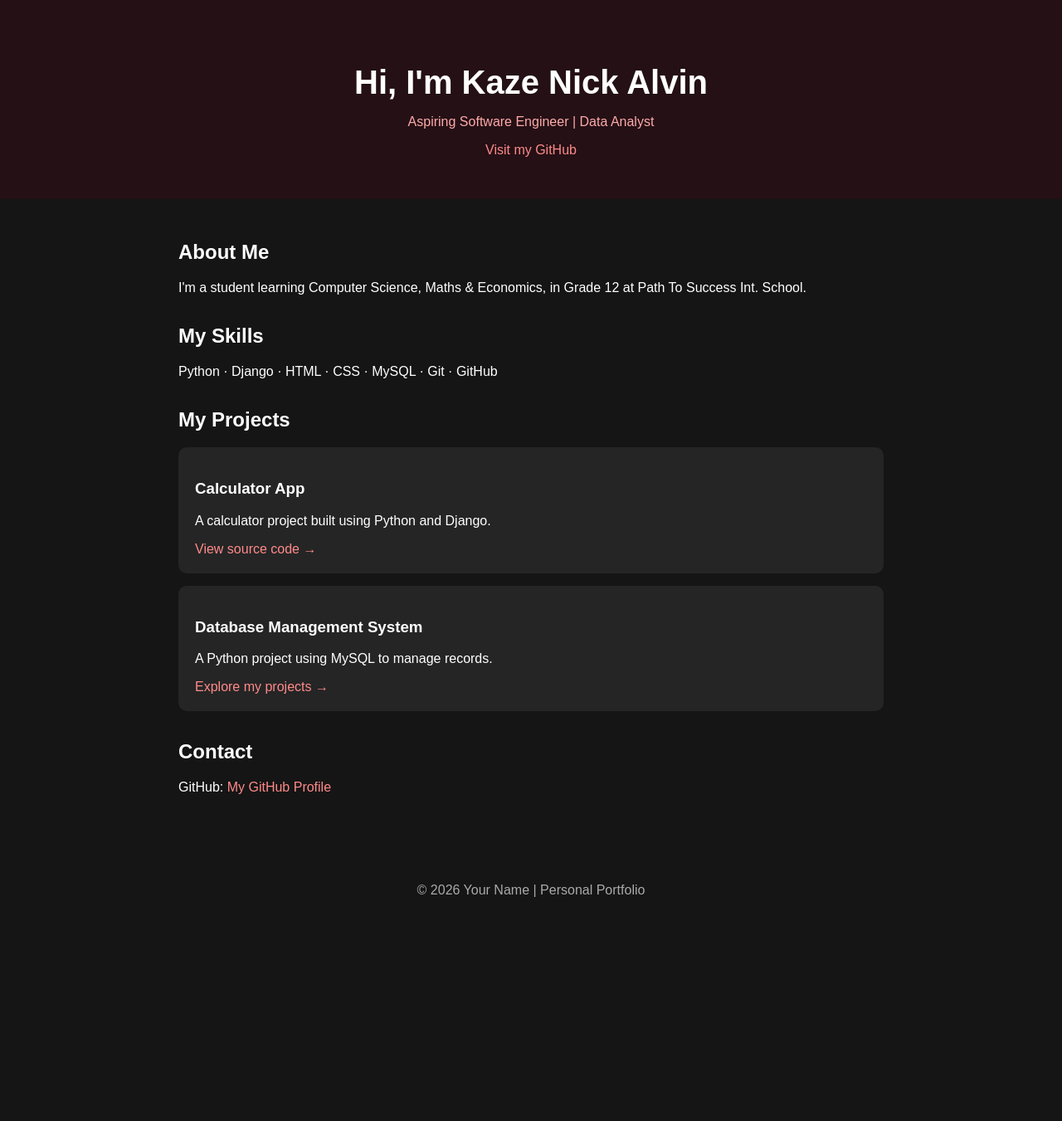
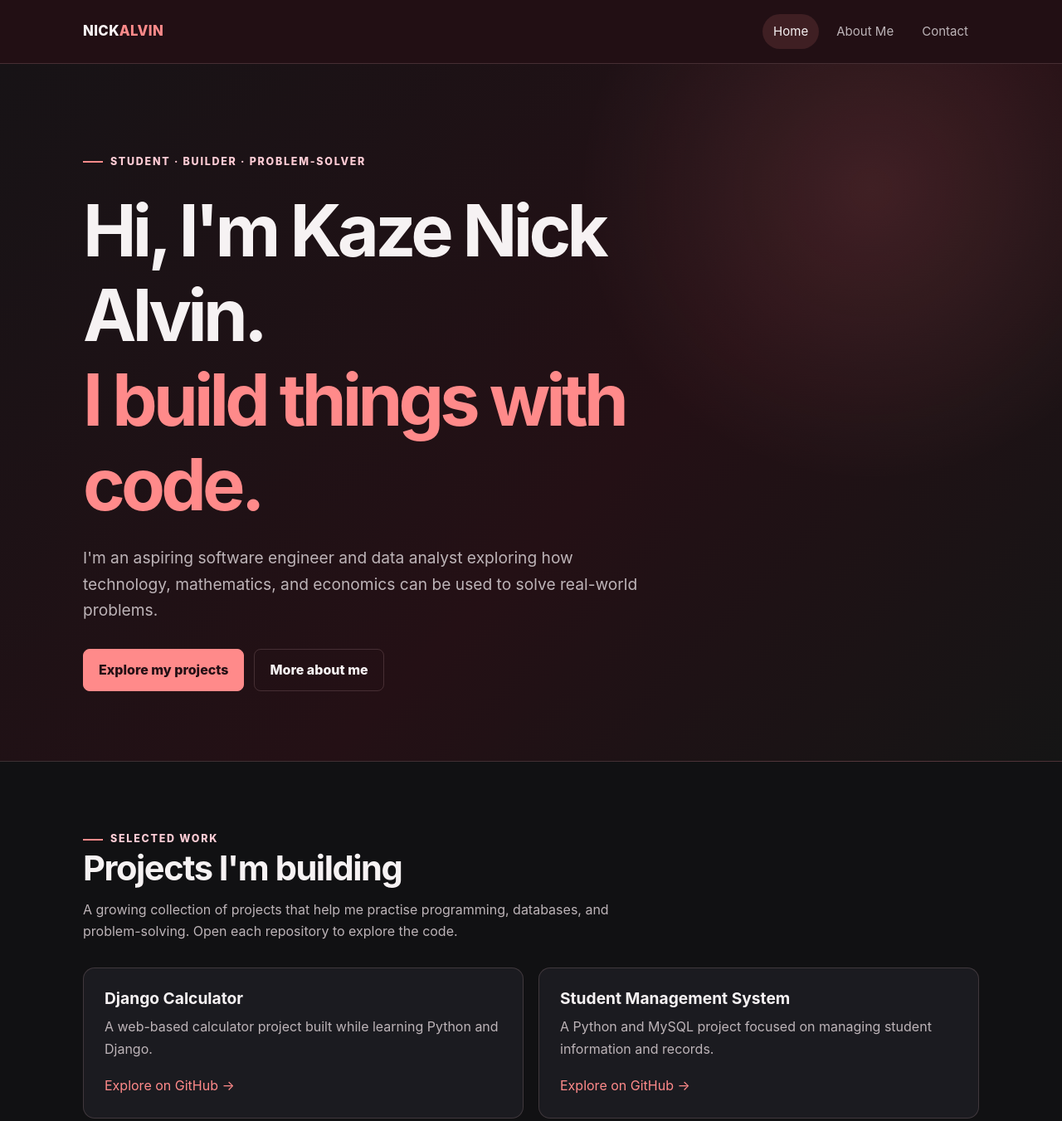
Before and after one commit to nickalvin/nickalvin.github.io, a plain HTML site: page index.html in a window 1280 px wide. Shown: the top 1351 px of the page at 83% size. Before the commit the page ends 1123 px from the top, so only its background shows below. Drawn offline with Linux system fonts and the light colour scheme.

Commit message:
Add files via upload

```diff
--- a/index.html
+++ b/index.html
@@ -3,116 +3,86 @@
 <head>
     <meta charset="UTF-8">
     <meta name="viewport" content="width=device-width, initial-scale=1.0">
-    <title>My Developer Portfolio</title>
-
-    <style>
-        body {
-            margin: 0;
-            font-family: Arial, sans-serif;
-            background: #151515;
-            color: white;
-        }
-
-        header {
-            padding: 50px 20px;
-            text-align: center;
-            background: #241015;
-        }
-
-        header h1 {
-            font-size: 40px;
-            margin-bottom: 10px;
-        }
-
-        header p {
-            color: #ffaaaa;
-        }
-
-        main {
-            max-width: 850px;
-            margin: auto;
-            padding: 30px 20px;
-        }
-
-        section {
-            margin-bottom: 35px;
-        }
-
-        .project {
-            background: #252525;
-            padding: 20px;
-            margin: 15px 0;
-            border-radius: 10px;
-        }
-
-        a {
-            color: #ff8a8a;
-            text-decoration: none;
-        }
-
-        footer {
-            text-align: center;
-            padding: 25px;
-            color: #aaaaaa;
-        }
-    </style>
+    <meta name="description" content="The portfolio of Kaze Nick Alvin, an aspiring software engineer and data analyst.">
+    <title>Home | Kaze Nick Alvin</title>
+    <link rel="stylesheet" href="style.css">
 </head>
-
 <body>
-    <header>
-        <h1>Hi, I'm Kaze Nick Alvin</h1>
-        <p>Aspiring Software Engineer | Data Analyst</p>
-        <a href="https://github.com/nickalvin">
-            Visit my GitHub
-        </a>
+    <header class="site-header">
+        <div class="container nav-wrap">
+            <a class="brand" href="index.html">NICK<span>ALVIN</span></a>
+            <nav aria-label="Main navigation">
+                <a href="index.html" aria-current="page">Home</a>
+                <a href="about.html">About Me</a>
+                <a href="contact.html">Contact</a>
+            </nav>
+        </div>
     </header>
 
     <main>
-        <section>
-            <h2>About Me</h2>
-            <p>
-                I'm a student learning Computer Science, Maths & Economics, in Grade 12 at Path To Success Int. School.
-            </p>
-        </section>
-
-        <section>
-            <h2>My Skills</h2>
-            <p>Python · Django · HTML · CSS · MySQL · Git · GitHub</p>
-        </section>
-
-        <section>
-            <h2>My Projects</h2>
-
-            <div class="project">
-                <h3>Calculator App</h3>
-                <p>A calculator project built using Python and Django.</p>
-                <a href="https://github.com/YOUR_USERNAME/YOUR_REPOSITORY">
-                    View source code →
-                </a>
-            </div>
-
-            <div class="project">
-                <h3>Database Management System</h3>
-                <p>A Python project using MySQL to manage records.</p>
-                <a href="https://github.com/YOUR_USERNAME">
-                    Explore my projects →
-                </a>
+        <section class="hero">
+            <div class="container">
+                <span class="eyebrow">Student · Builder · Problem-solver</span>
+                <h1>Hi, I'm Kaze Nick Alvin.<br><span>I build things with code.</span></h1>
+                <p class="hero-copy">
+                    I'm an aspiring software engineer and data analyst exploring how technology,
+                    mathematics, and economics can be used to solve real-world problems.
+                </p>
+                <div class="button-row">
+                    <a class="button" href="#projects">Explore my projects</a>
+                    <a class="button secondary" href="about.html">More about me</a>
+                </div>
             </div>
         </section>
 
-        <section>
-            <h2>Contact</h2>
-            <p>
-                GitHub:
-                <a href="https://github.com/YOUR_USERNAME">
-                    My GitHub Profile
-                </a>
-            </p>
+        <section class="section" id="projects">
+            <div class="container">
+                <span class="eyebrow">Selected work</span>
+                <h2 class="section-heading">Projects I'm building</h2>
+                <p class="section-intro">
+                    A growing collection of projects that help me practise programming,
+                    databases, and problem-solving. Open each repository to explore the code.
+                </p>
+                <div class="cards">
+                    <article class="card">
+                        <h3>Django Calculator</h3>
+                        <p>A web-based calculator project built while learning Python and Django.</p>
+                        <a href="https://github.com/nickalvin" target="_blank" rel="noopener noreferrer">Explore on GitHub →</a>
+                    </article>
+                    <article class="card">
+                        <h3>Student Management System</h3>
+                        <p>A Python and MySQL project focused on managing student information and records.</p>
+                        <a href="https://github.com/nickalvin" target="_blank" rel="noopener noreferrer">Explore on GitHub →</a>
+                    </article>
+                </div>
+            </div>
+        </section>
+
+        <section class="section alt">
+            <div class="container">
+                <span class="eyebrow">What I'm learning</span>
+                <h2 class="section-heading">My current toolkit</h2>
+                <p class="section-intro">
+                    I'm developing my skills through coursework and hands-on projects.
+                    This list can grow as I gain more experience.
+                </p>
+                <ul class="tag-list">
+                    <li>Python</li><li>Django</li><li>HTML</li><li>CSS</li>
+                    <li>MySQL</li><li>Git</li><li>GitHub</li><li>Problem-solving</li>
+                </ul>
+                <div class="button-row">
+                    <a class="button secondary" href="about.html">Read my story</a>
+                    <a class="button" href="contact.html">Get in touch</a>
+                </div>
+            </div>
         </section>
     </main>
 
-    <footer>
-        <p>© 2026 Your Name | Personal Portfolio</p>
+    <footer class="site-footer">
+        <div class="container footer-wrap">
+            <span>© 2026 Kaze Nick Alvin</span>
+            <a href="https://github.com/nickalvin" target="_blank" rel="noopener noreferrer">GitHub ↗</a>
+        </div>
     </footer>
 </body>
 </html>
--- /dev/null
+++ b/style.css
@@ -0,0 +1,296 @@
+/* Nick Alvin Portfolio — shared styles */
+:root {
+    --bg: #111113;
+    --surface: #1b1b20;
+    --surface-soft: #222127;
+    --text: #f6f2f3;
+    --muted: #bdb4b8;
+    --accent: #ff8a8a;
+    --accent-soft: #ffccd5;
+    --wine: #3b0d0d;
+    --nav: #241015;
+    --border: rgba(255, 204, 213, 0.16);
+    --max-width: 1080px;
+}
+
+* { box-sizing: border-box; }
+
+html { scroll-behavior: smooth; }
+
+body {
+    margin: 0;
+    font-family: Inter, "Segoe UI", Arial, sans-serif;
+    background: var(--bg);
+    color: var(--text);
+    line-height: 1.65;
+}
+
+a { color: var(--accent); text-decoration: none; }
+a:hover { color: var(--accent-soft); }
+
+.container {
+    width: min(var(--max-width), calc(100% - 40px));
+    margin: 0 auto;
+}
+
+.site-header {
+    position: sticky;
+    top: 0;
+    z-index: 10;
+    background: rgba(36, 16, 21, 0.96);
+    border-bottom: 1px solid var(--border);
+    backdrop-filter: blur(12px);
+}
+
+.nav-wrap {
+    min-height: 76px;
+    display: flex;
+    align-items: center;
+    justify-content: space-between;
+    gap: 24px;
+}
+
+.brand {
+    color: var(--text);
+    font-weight: 800;
+    letter-spacing: 0.02em;
+    font-size: 1.05rem;
+}
+
+.brand span { color: var(--accent); }
+
+nav {
+    display: flex;
+    align-items: center;
+    flex-wrap: wrap;
+    gap: 8px;
+}
+
+nav a {
+    color: var(--muted);
+    padding: 9px 13px;
+    border-radius: 999px;
+    font-size: 0.94rem;
+    transition: background 0.2s ease, color 0.2s ease;
+}
+
+nav a:hover, nav a[aria-current="page"] {
+    color: var(--text);
+    background: rgba(255, 138, 138, 0.13);
+}
+
+.hero {
+    padding: 100px 0 84px;
+    background:
+        radial-gradient(circle at 82% 18%, rgba(255, 138, 138, 0.13), transparent 28%),
+        linear-gradient(135deg, #171316 0%, #241015 58%, #151515 100%);
+    border-bottom: 1px solid var(--border);
+}
+
+.eyebrow {
+    display: inline-flex;
+    align-items: center;
+    gap: 9px;
+    color: var(--accent-soft);
+    text-transform: uppercase;
+    letter-spacing: 0.14em;
+    font-size: 0.78rem;
+    font-weight: 800;
+}
+
+.eyebrow::before {
+    content: "";
+    width: 24px;
+    height: 2px;
+    background: var(--accent);
+}
+
+h1, h2, h3 { line-height: 1.18; }
+
+.hero h1 {
+    max-width: 850px;
+    margin: 22px 0;
+    font-size: clamp(2.6rem, 7vw, 5.4rem);
+    letter-spacing: -0.055em;
+}
+
+.hero h1 span { color: var(--accent); }
+
+.hero-copy {
+    max-width: 680px;
+    color: var(--muted);
+    font-size: clamp(1.05rem, 2vw, 1.2rem);
+}
+
+.button-row {
+    display: flex;
+    flex-wrap: wrap;
+    gap: 12px;
+    margin-top: 30px;
+}
+
+.button {
+    display: inline-flex;
+    align-items: center;
+    justify-content: center;
+    min-height: 46px;
+    padding: 11px 18px;
+    border: 1px solid var(--accent);
+    border-radius: 8px;
+    background: var(--accent);
+    color: #241015;
+    font-weight: 800;
+    transition: transform 0.2s ease, background 0.2s ease;
+}
+
+.button:hover {
+    color: #241015;
+    background: var(--accent-soft);
+    transform: translateY(-2px);
+}
+
+.button.secondary {
+    color: var(--text);
+    background: transparent;
+    border-color: var(--border);
+}
+
+.button.secondary:hover { background: rgba(255, 204, 213, 0.08); }
+
+.section { padding: 76px 0; }
+.section.alt { background: #17171b; }
+
+.section-heading {
+    margin: 0 0 12px;
+    font-size: clamp(1.8rem, 4vw, 2.6rem);
+    letter-spacing: -0.035em;
+}
+
+.section-intro {
+    max-width: 700px;
+    margin: 0 0 30px;
+    color: var(--muted);
+}
+
+.cards {
+    display: grid;
+    grid-template-columns: repeat(2, minmax(0, 1fr));
+    gap: 18px;
+}
+
+.card {
+    padding: 25px;
+    border: 1px solid var(--border);
+    border-radius: 14px;
+    background: var(--surface);
+}
+
+.card h3 { margin: 0 0 10px; font-size: 1.2rem; }
+.card p { color: var(--muted); margin: 0 0 18px; }
+
+.tag-list {
+    display: flex;
+    flex-wrap: wrap;
+    gap: 9px;
+    padding: 0;
+    margin: 22px 0 0;
+    list-style: none;
+}
+
+.tag-list li {
+    border: 1px solid var(--border);
+    background: rgba(255, 138, 138, 0.07);
+    color: var(--accent-soft);
+    border-radius: 999px;
+    padding: 6px 11px;
+    font-size: 0.9rem;
+}
+
+.page-hero {
+    padding: 68px 0 52px;
+    background: linear-gradient(135deg, #241015, #151515);
+    border-bottom: 1px solid var(--border);
+}
+
+.page-hero h1 {
+    margin: 14px 0;
+    font-size: clamp(2.5rem, 6vw, 4rem);
+    letter-spacing: -0.05em;
+}
+
+.page-hero p { max-width: 700px; color: var(--muted); }
+
+.content-grid {
+    display: grid;
+    grid-template-columns: minmax(0, 1.4fr) minmax(250px, 0.8fr);
+    gap: 24px;
+    align-items: start;
+}
+
+.prose p { color: var(--muted); }
+.prose strong { color: var(--text); }
+
+.info-list {
+    list-style: none;
+    margin: 0;
+    padding: 0;
+}
+
+.info-list li {
+    padding: 14px 0;
+    border-bottom: 1px solid var(--border);
+}
+
+.info-list li:last-child { border-bottom: 0; }
+.info-list span { display: block; color: var(--muted); font-size: 0.9rem; }
+
+.contact-card { max-width: 760px; }
+.contact-links { display: grid; gap: 12px; margin-top: 24px; }
+
+.contact-link {
+    display: flex;
+    justify-content: space-between;
+    align-items: center;
+    gap: 16px;
+    padding: 17px 19px;
+    border: 1px solid var(--border);
+    border-radius: 10px;
+    background: var(--surface);
+    overflow-wrap: anywhere;
+}
+
+.contact-link strong { color: var(--text); }
+.contact-link span { color: var(--muted); font-size: 0.9rem; }
+
+.note {
+    padding: 14px 16px;
+    border-left: 3px solid var(--accent);
+    background: rgba(255, 138, 138, 0.07);
+    color: var(--muted);
+    border-radius: 0 8px 8px 0;
+}
+
+.site-footer {
+    padding: 26px 0;
+    border-top: 1px solid var(--border);
+    color: var(--muted);
+    font-size: 0.9rem;
+}
+
+.footer-wrap {
+    display: flex;
+    justify-content: space-between;
+    align-items: center;
+    flex-wrap: wrap;
+    gap: 12px;
+}
+
+@media (max-width: 720px) {
+    .nav-wrap { align-items: flex-start; flex-direction: column; padding: 16px 0; gap: 10px; }
+    nav { width: 100%; gap: 4px; }
+    nav a { padding: 8px 11px; }
+    .hero { padding: 72px 0 62px; }
+    .section { padding: 56px 0; }
+    .cards, .content-grid { grid-template-columns: 1fr; }
+    .contact-link { align-items: flex-start; flex-direction: column; gap: 4px; }
+}
```
Also changed, not shown: about.html (added, +93 -0 lines), contact.html (added, +70 -0 lines), 1 other file.
